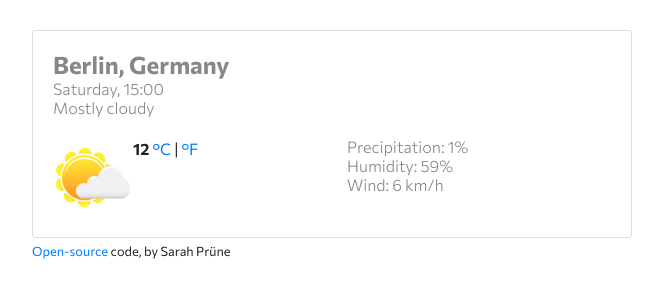
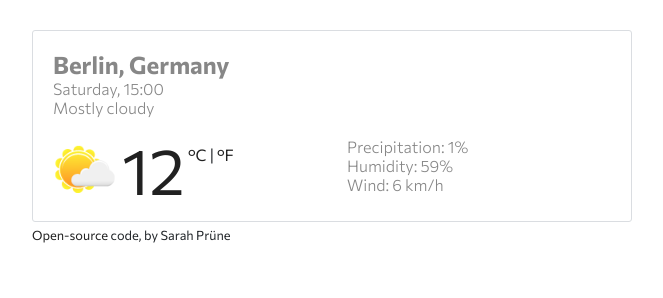
Before and after one commit to SarahPruene/Wetter-App-Tutorial, a plain HTML site: page index.html in a window 1280 px wide. Shown: the whole page, without its empty margins (308-971 px from the left). Drawn offline with nearby package versions, Linux system fonts and the light colour scheme.

Commit message:
styled the temperature section

```diff
--- a/index.html
+++ b/index.html
@@ -22,7 +22,7 @@
 
         <div class="row">
           <div class="col-6">
-            <div class="clearfix">
+            <div class="clearfix weather-temp">
               <img src="img/partlycloudy.png" alt="Mostly Cloudy" class="float-left">
               <strong>12</strong>
               <span class="units">
--- a/src/css/style.css
+++ b/src/css/style.css
@@ -2,6 +2,10 @@
 
 body {
   font-family: 'Commissioner', sans-serif;
+}
+a {
+  color: #212121;
+  text-decoration: none;
 }
 
 h1 {
@@ -40,3 +44,21 @@ li {
   border: 1px solid #dadde1;
   border-radius: 3px;
 }
+
+.weather-temp img{
+  margin-right: 5px;
+  height: 64px;
+  width: 64px;
+}
+
+.weather-temp strong {
+  color: rgb(33,33,33);
+  font-size: 64px;
+  line-height: 1;
+  font-weight: 400;
+}
+.units {
+  position: relative;
+  font-size: 16px;
+  top: -34px;
+}
```
